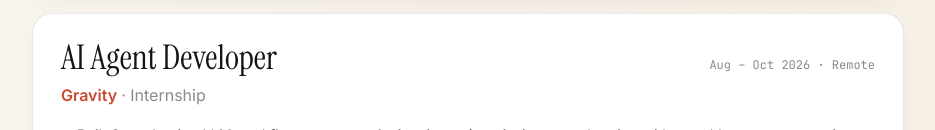
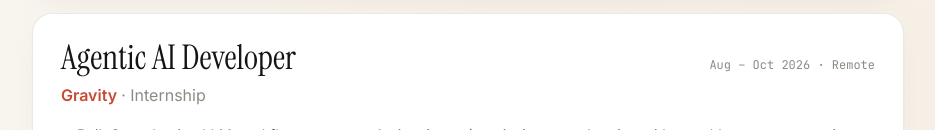
Before and after one commit to Hollow3k/portfolio2027, a plain HTML site: page index.html in a window 1280 px wide. Shown: the part 982-1112 px from the top of the page, without its empty margins (172-1107 px from the left). Drawn offline with nearby package versions, Linux system fonts and the light colour scheme; a script that the page names is missing.

Commit message:
Rename Gravity role to Agentic AI Developer

```diff
--- a/index.html
+++ b/index.html
@@ -2052,7 +2052,7 @@
         <article class="exp-card">
           <div class="exp-top">
             <div class="exp-title-group">
-              <h3 class="exp-title">AI Agent Developer</h3>
+              <h3 class="exp-title">Agentic AI Developer</h3>
               <p class="exp-org">Gravity <span class="exp-kind">&middot; Internship</span></p>
             </div>
             <span class="exp-date">Aug – Oct 2026 &middot; Remote</span>
```
